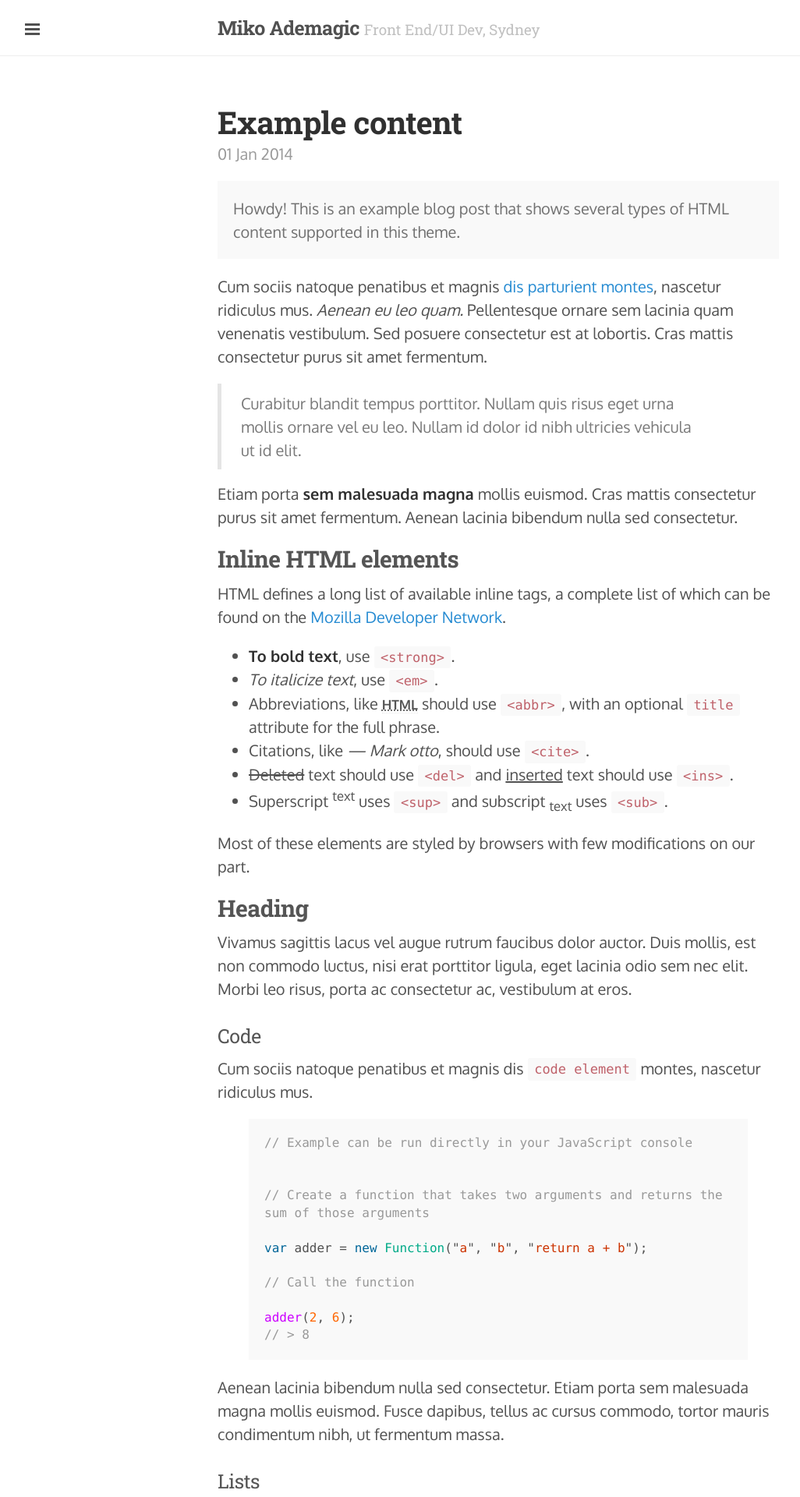
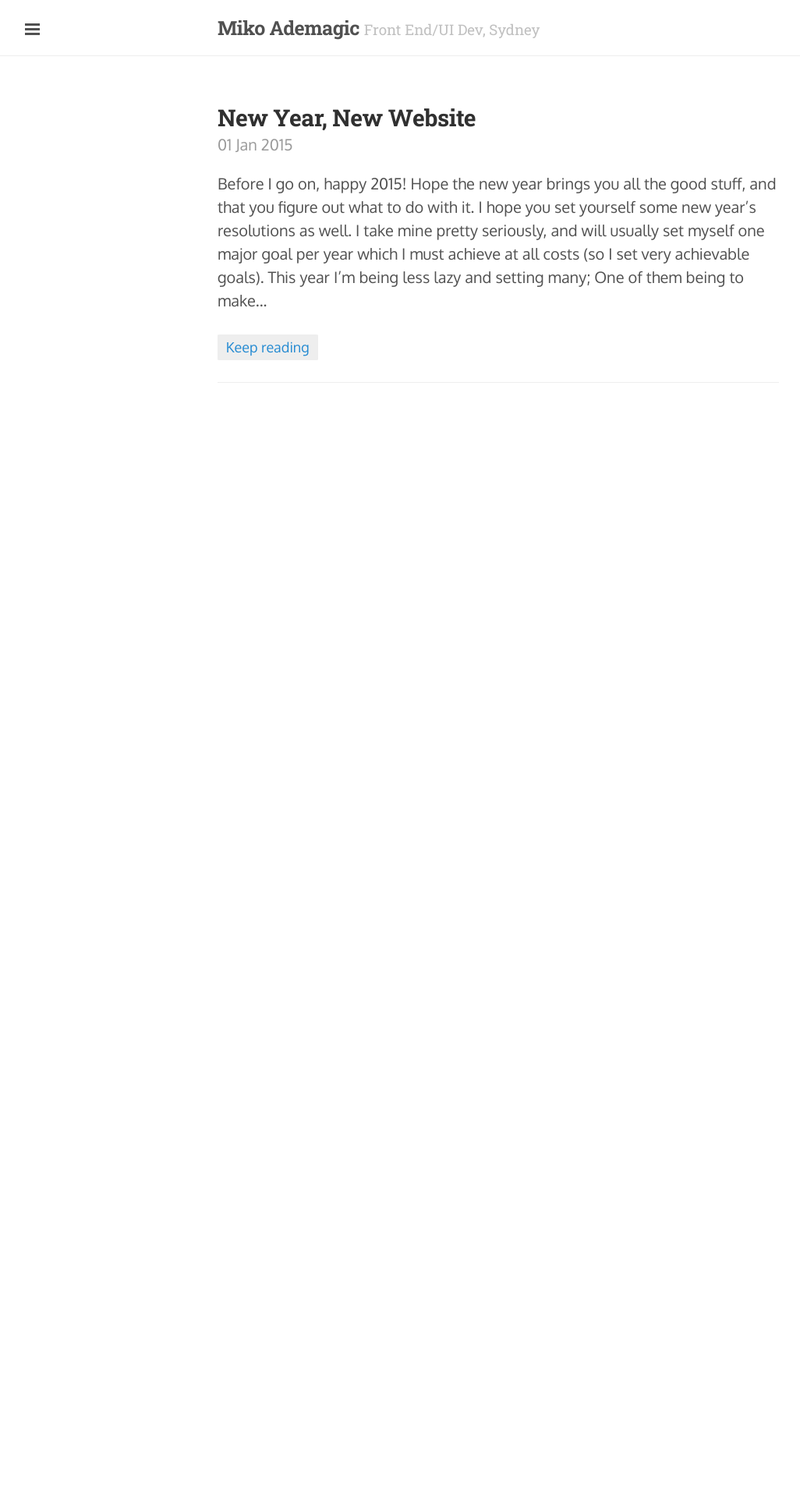
Before and after one commit to ademagic/ademagic.github.io, a Jekyll site: the page built from blog.html, in a window 1280 px wide. Shown: the top 1920 px of the page at 78% size, without its empty margins (1-1027 px from the left). Built offline with Jekyll 4.4.1, drawn with Linux system fonts in a browser that asks for light colours; Markdown is read by kramdown in place of the engine named in the settings; after the commit the page ends 900 px from its top, so only the background shows below that; some of the changed text lies outside the part shown.

Commit message:
First update of 2015
- Setting blog live
- First blogpost
- Adding favicon

```diff
--- a/_config.yml
+++ b/_config.yml
@@ -11,7 +11,7 @@ relative_permalinks: true
 # Setup
 title:               'Miko Ademagic'
 tagline:             'Front End/UI Dev, Sydney'
-description:         'Front End/UI Dev, Sydney'
+description:         'Front End/UI Dev. <br/> Straight outta Sydney.'
 url:                 miko.ademagic.com
 baseurl:             /
 paginate:            5
--- a/_includes/sidebar.html
+++ b/_includes/sidebar.html
@@ -4,12 +4,13 @@
 
 <!-- Toggleable sidebar -->
 <div class="sidebar" id="sidebar">
-  <div class="sidebar-item">
+  <div class="sidebar-item sidebar-head">
     <p>{{ site.description }}</p>
   </div>
 
   <nav class="sidebar-nav">
     <a class="sidebar-nav-item{% if page.url == site.baseurl %} active{% endif %}" href="{{ site.baseurl }}">Home</a>
+    <a class="sidebar-nav-item{% if page.url == site.baseurl %} active{% endif %}" href="/blog">Blog</a>
 
     {% comment %}
       The code below dynamically generates a sidebar nav of pages with
@@ -24,15 +25,11 @@
         {% endif %}
       {% endif %}
     {% endfor %}
-
-    <a class="sidebar-nav-item" href="{{ site.github.repo }}/archive/v{{ site.version }}.zip">Download</a>
-    <a class="sidebar-nav-item" href="{{ site.github.repo }}">GitHub project</a>
-    <span class="sidebar-nav-item">Currently v{{ site.version }}</span>
   </nav>
 
   <div class="sidebar-item">
     <p>
-      &copy; {{ site.time | date: '%Y' }}. All rights reserved.
+      &copy; {{site.title}} {{ site.time | date: '%Y' }}. All rights reserved.
     </p>
   </div>
 </div>
--- a/_posts/2014-01-01-example-content.md
+++ /dev/null
@@ -1,122 +0,0 @@
----
-layout: post
-title: Example content
----
-
-
-<div class="message">
-  Howdy! This is an example blog post that shows several types of HTML content supported in this theme.
-</div>
-
-Cum sociis natoque penatibus et magnis <a href="#">dis parturient montes</a>, nascetur ridiculus mus. *Aenean eu leo quam.* Pellentesque ornare sem lacinia quam venenatis vestibulum. Sed posuere consectetur est at lobortis. Cras mattis consectetur purus sit amet fermentum.
-
-> Curabitur blandit tempus porttitor. Nullam quis risus eget urna mollis ornare vel eu leo. Nullam id dolor id nibh ultricies vehicula ut id elit.
-
-Etiam porta **sem malesuada magna** mollis euismod. Cras mattis consectetur purus sit amet fermentum. Aenean lacinia bibendum nulla sed consectetur.
-
-## Inline HTML elements
-
-HTML defines a long list of available inline tags, a complete list of which can be found on the [Mozilla Developer Network](https://developer.mozilla.org/en-US/docs/Web/HTML/Element).
-
-- **To bold text**, use `<strong>`.
-- *To italicize text*, use `<em>`.
-- Abbreviations, like <abbr title="HyperText Markup Langage">HTML</abbr> should use `<abbr>`, with an optional `title` attribute for the full phrase.
-- Citations, like <cite>&mdash; Mark otto</cite>, should use `<cite>`.
-- <del>Deleted</del> text should use `<del>` and <ins>inserted</ins> text should use `<ins>`.
-- Superscript <sup>text</sup> uses `<sup>` and subscript <sub>text</sub> uses `<sub>`.
-
-Most of these elements are styled by browsers with few modifications on our part.
-
-## Heading
-
-Vivamus sagittis lacus vel augue rutrum faucibus dolor auctor. Duis mollis, est non commodo luctus, nisi erat porttitor ligula, eget lacinia odio sem nec elit. Morbi leo risus, porta ac consectetur ac, vestibulum at eros.
-
-### Code
-
-Cum sociis natoque penatibus et magnis dis `code element` montes, nascetur ridiculus mus.
-
-{% highlight js %}
-// Example can be run directly in your JavaScript console
-
-// Create a function that takes two arguments and returns the sum of those arguments
-var adder = new Function("a", "b", "return a + b");
-
-// Call the function
-adder(2, 6);
-// > 8
-{% endhighlight %}
-
-Aenean lacinia bibendum nulla sed consectetur. Etiam porta sem malesuada magna mollis euismod. Fusce dapibus, tellus ac cursus commodo, tortor mauris condimentum nibh, ut fermentum massa.
-
-### Lists
-
-Cum sociis natoque penatibus et magnis dis parturient montes, nascetur ridiculus mus. Aenean lacinia bibendum nulla sed consectetur. Etiam porta sem malesuada magna mollis euismod. Fusce dapibus, tellus ac cursus commodo, tortor mauris condimentum nibh, ut fermentum massa justo sit amet risus.
-
-* Praesent commodo cursus magna, vel scelerisque nisl consectetur et.
-* Donec id elit non mi porta gravida at eget metus.
-* Nulla vitae elit libero, a pharetra augue.
-
-Donec ullamcorper nulla non metus auctor fringilla. Nulla vitae elit libero, a pharetra augue.
-
-1. Vestibulum id ligula porta felis euismod semper.
-2. Cum sociis natoque penatibus et magnis dis parturient montes, nascetur ridiculus mus.
-3. Maecenas sed diam eget risus varius blandit sit amet non magna.
-
-Cras mattis consectetur purus sit amet fermentum. Sed posuere consectetur est at lobortis.
-
-<dl>
-  <dt>HyperText Markup Language (HTML)</dt>
-  <dd>The language used to describe and define the content of a Web page</dd>
-
-  <dt>Cascading Style Sheets (CSS)</dt>
-  <dd>Used to describe the appearance of Web content</dd>
-
-  <dt>JavaScript (JS)</dt>
-  <dd>The programming language used to build advanced Web sites and applications</dd>
-</dl>
-
-Integer posuere erat a ante venenatis dapibus posuere velit aliquet. Morbi leo risus, porta ac consectetur ac, vestibulum at eros. Nullam quis risus eget urna mollis ornare vel eu leo.
-
-### Tables
-
-Aenean lacinia bibendum nulla sed consectetur. Lorem ipsum dolor sit amet, consectetur adipiscing elit.
-
-<table>
-  <thead>
-    <tr>
-      <th>Name</th>
-      <th>Upvotes</th>
-      <th>Downvotes</th>
-    </tr>
-  </thead>
-  <tfoot>
-    <tr>
-      <td>Totals</td>
-      <td>21</td>
-      <td>23</td>
-    </tr>
-  </tfoot>
-  <tbody>
-    <tr>
-      <td>Alice</td>
-      <td>10</td>
-      <td>11</td>
-    </tr>
-    <tr>
-      <td>Bob</td>
-      <td>4</td>
-      <td>3</td>
-    </tr>
-    <tr>
-      <td>Charlie</td>
-      <td>7</td>
-      <td>9</td>
-    </tr>
-  </tbody>
-</table>
-
-Nullam id dolor id nibh ultricies vehicula ut id elit. Sed posuere consectetur est at lobortis. Nullam quis risus eget urna mollis ornare vel eu leo.
-
------
-
-Want to see something else added? <a href="https://github.com/poole/poole/issues/new">Open an issue.</a>
--- /dev/null
+++ b/_posts/2015-01-01-new-year-new-website.md
@@ -0,0 +1,25 @@
+---
+layout: post
+title: New Year, New Website
+---
+
+Before I go on, happy 2015! Hope the new year brings you all the good stuff, and that you figure out what to do with it.
+
+I hope you set yourself some new year's resolutions as well. I take mine pretty seriously, and will usually set myself one major goal per year which I must achieve at all costs (so I set very achievable goals). This year I'm being less lazy and setting many; One of them being to make <a href="http://github.com/ademagic/ademagic.github.io" target="_blank">weekly updates to my website</a>.
+
+Yes, that repo's been alive for over a year. Yes, I've been pretty inactive on it. So in the hopes of getting to a state I'm proud of with this site, I'll be making small and frequent changes. Well, weekly – relatively frequent I guess.
+
+## What to expect
+I'll be refreshing the design of the website, and developing a splash page where I plan to have a bit of fun and showcase my skills. I haven't decided how I'll go about doing that yet, but it's gonna be awesome. For now, I'll just continue modifying <a href="http://lanyon.getpoole.com/">lanyon</a> for a while longer.
+
+Also, I'll be running a blog. Since I learn better by teaching, I'll mostly be writing about new front-end technologies and techniques I'm learning in the hopes that I learn something myself. I've also got a lot of hobbies, so every now and then there may be something related to that. Perhaps even the odd opinion piece.
+
+## Current State
+Incase the repo didn't give it away, ademagic.com is a blog run on <a href="http://jekyllrb.com">Jekyll</a>, a static site generator that works on top of github pages. I decided to take that option because at this stage the site is doing nothing more than being a simple blog anyway. There was no need to have any server, db or cpanel access for my purposes. Plus, paying for github is cheaper than hosting, so that works out too.
+
+While I write this post, the design relies heavily on <a href="http://getpoole.com/">poole</a> and <a href="http://lanyon.getpoole.com/">lanyon</a>. The modifications are so minimal, in fact, that I didn't even bother changing the lanyon or poole css files directly. I've got a css file of overrides that changes a few style rules, mainly overriding the original fonts.
+
+##Help me!
+If you have any recommendations or suggestions for things I could do or ways I could improve, leave me a comment or file an issue in the github repo. I'd love your feedback!
+
+All the best in the new year.
--- a/blog.html
+++ b/blog.html
@@ -5,16 +5,21 @@ title: Blog
 
 <div class="posts">
   {% for post in site.posts %}
-  <div class="post">
-    <h1 class="post-title">
+  <div class="post post-summary">
+    <h2 class="post-title">
       <a href="{{ post.url }}">
         {{ post.title }}
       </a>
-    </h1>
+    </h2>
 
     <span class="post-date">{{ post.date | date_to_string }}</span>
 
-    {{ post.content }}
+    <p>{{ post.content | truncatewords:80 | strip_html }}</p>
+    <div class="post-actions">
+      <a href="{{ post.url }}">
+        Keep reading
+      </a>
+    </div>
   </div>
   {% endfor %}
 </div>
--- a/index.html
+++ b/index.html
@@ -34,7 +34,7 @@ title: Home
                 <span class="summary">{{ site.tagline }}</span><br>
             </div>
             <ul class="nav">
-                <li style="display: none;"><a class="icon icon-quill" href="/blog"></a></li>
+                <li><a class="icon icon-quill" href="/blog"></a></li>
                 <li><a class="icon icon-twitter" href="//www.twitter.com/miko_a" target="_blank"></a></li>
                 <li><a class="icon icon-linkedin" href="//au.linkedin.com/in/mikoademagic" target="_blank"></a></li>
                 <li><a class="icon icon-github" href="//www.github.com/ademagic" target="_blank"></a></li>
--- a/public/css/mods.css
+++ b/public/css/mods.css
@@ -71,9 +71,9 @@ h1, h2 {
   margin-bottom: 0;
 }*/
 
-  .masthead-title {
-    font-weight: 600;
-  }
+.masthead-title {
+  font-weight: 600;
+}
 
 
 /*
@@ -82,6 +82,10 @@ h1, h2 {
 
 .sidebar {
   font-family: "Oxygen", Helvetica, Arial, sans-serif;
+}
+
+.sidebar-head {
+  text-align: center;
 }
 
 /*
@@ -95,6 +99,22 @@ h1, h2 {
 /*
  * Content
  */
+
+ .post-summary {
+  border-bottom: 1px solid #eee;
+ }
+
+ .post-actions {
+  margin: 1.5em 0;
+ }
+
+ .post-actions a {
+  background-color: #eee;
+  border-radius: 3%;
+  padding: 0.3em 0.6em;
+  font-size: 18px;
+ }
+
 /*   TODO: FIX STICKY NAV
 .container.content {
   margin-top: 5.5rem;
```
Also changed, not shown: _layouts/post.html (+19 -1 lines), public/favicon.ico (added).
